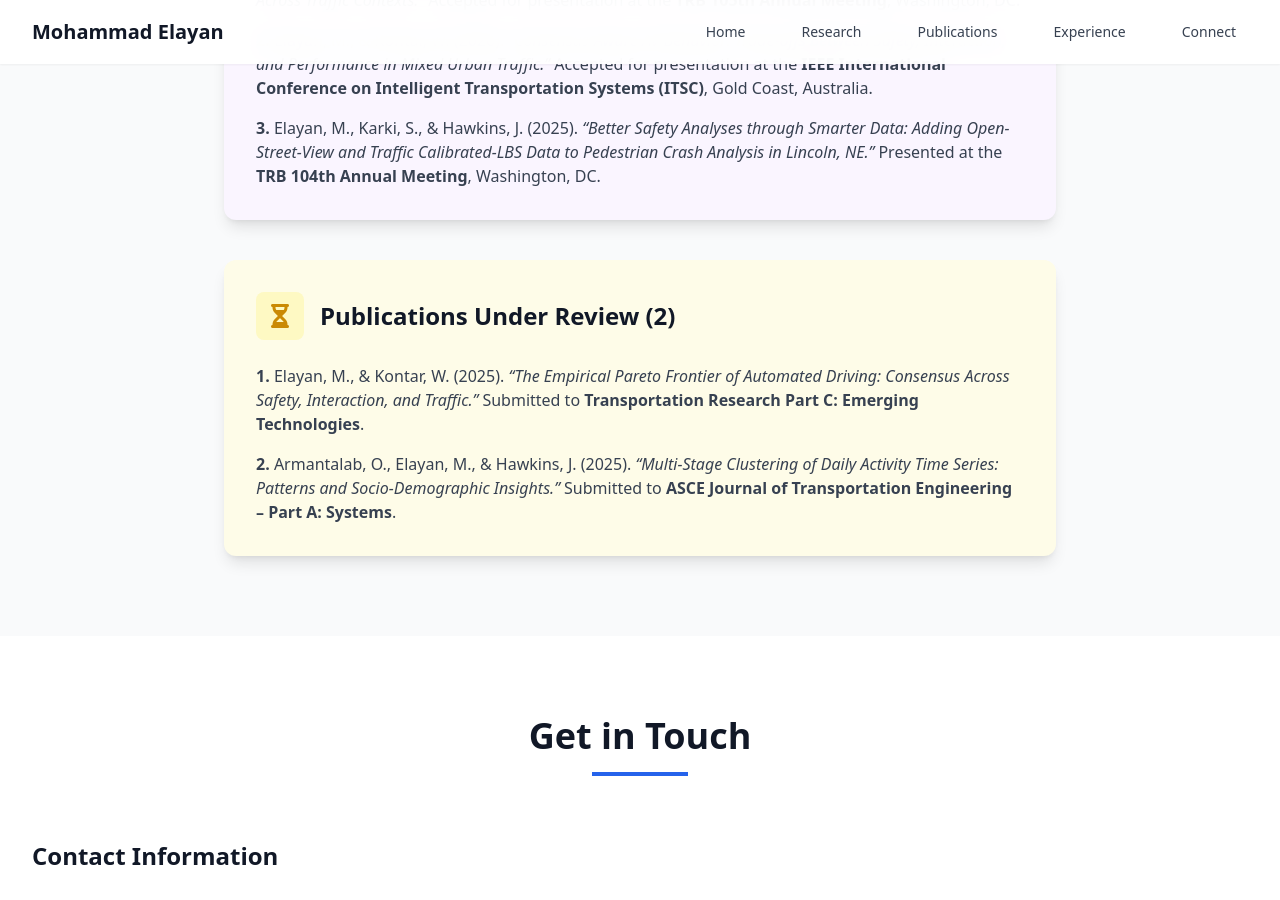
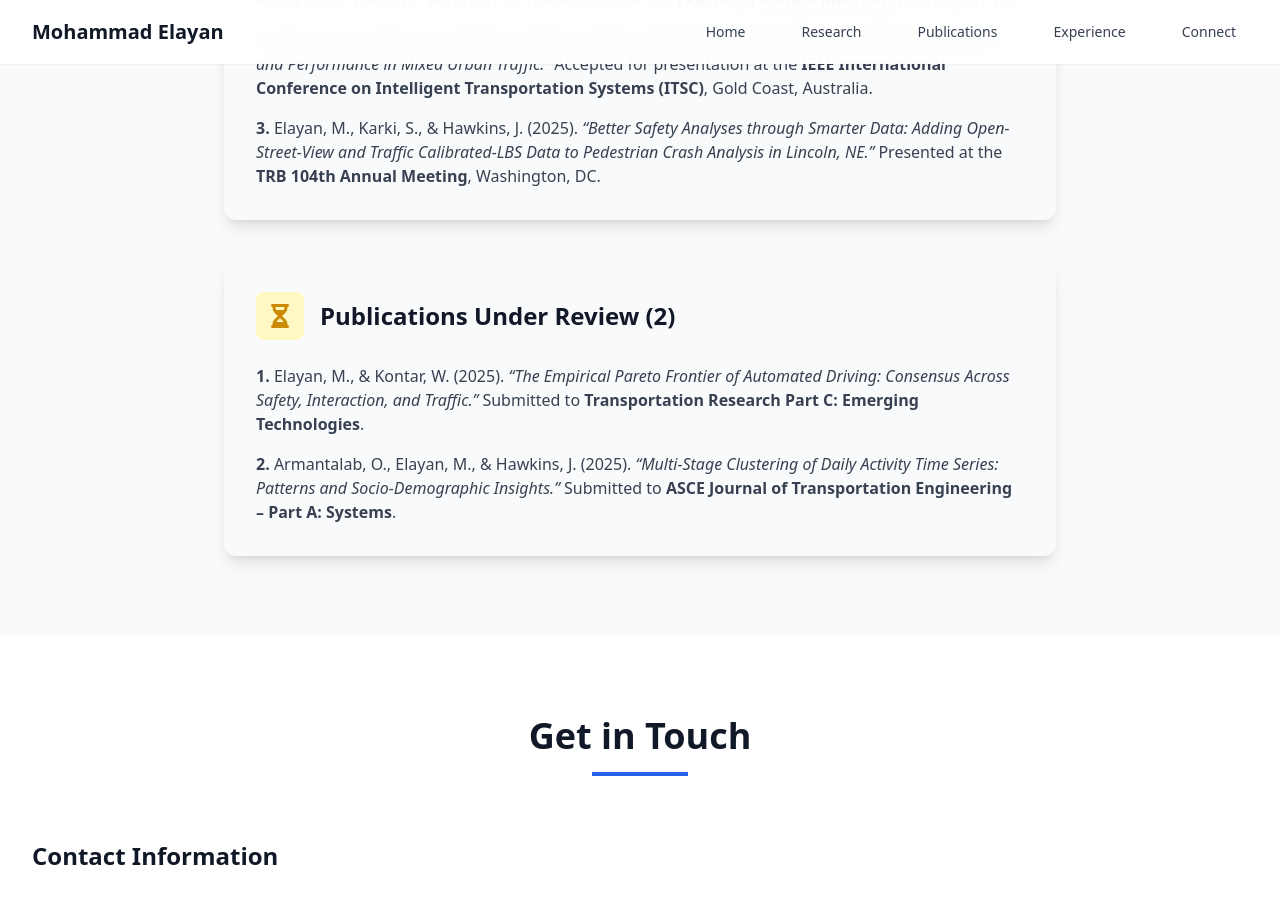
Before and after one commit to mselayan/mselayan.github.io, a Jekyll site: the page research.html, which Jekyll copies as it is, in a window 1280 px wide and 900 px high, scrolled down 2372 px. Built offline with Jekyll 4.4.1, drawn with Linux system fonts in a browser that asks for light colours; nearby versions of some CDN libraries.

Commit message:
Change background colors for publication sections

```diff
--- a/research.html
+++ b/research.html
@@ -161,7 +161,7 @@
         </div>
 
         <!-- Peer-Reviewed Publications -->
-        <div class="bg-blue-50 p-8 rounded-xl shadow-lg mb-10 fade-in">
+        <div class="bg-blue-25 p-8 rounded-xl shadow-lg mb-10 fade-in">
           <div class="flex items-center mb-6">
             <div class="w-12 h-12 bg-blue-100 rounded-lg flex items-center justify-center mr-4">
               <i class="fas fa-book-open text-2xl text-blue-600"></i>
@@ -178,7 +178,7 @@
         </div>
 
         <!-- Other Publications -->
-        <div class="bg-green-50 p-8 rounded-xl shadow-lg mb-10 fade-in">
+        <div class="bg-green-25 p-8 rounded-xl shadow-lg mb-10 fade-in">
           <div class="flex items-center mb-6">
             <div class="w-12 h-12 bg-green-100 rounded-lg flex items-center justify-center mr-4">
               <i class="fas fa-file-alt text-2xl text-green-600"></i>
@@ -193,7 +193,7 @@
         </div>
 
         <!-- Conference Papers and Presentations -->
-        <div class="bg-purple-50 p-8 rounded-xl shadow-lg mb-10 fade-in">
+        <div class="bg-purple-25 p-8 rounded-xl shadow-lg mb-10 fade-in">
           <div class="flex items-center mb-6">
             <div class="w-12 h-12 bg-purple-100 rounded-lg flex items-center justify-center mr-4">
               <i class="fas fa-chalkboard-teacher text-2xl text-purple-600"></i>
@@ -208,7 +208,7 @@
         </div>
 
         <!-- Publications Under Review -->
-        <div class="bg-yellow-50 p-8 rounded-xl shadow-lg fade-in">
+        <div class="bg-yellow-25 p-8 rounded-xl shadow-lg fade-in">
           <div class="flex items-center mb-6">
             <div class="w-12 h-12 bg-yellow-100 rounded-lg flex items-center justify-center mr-4">
               <i class="fas fa-hourglass-half text-2xl text-yellow-600"></i>
```
